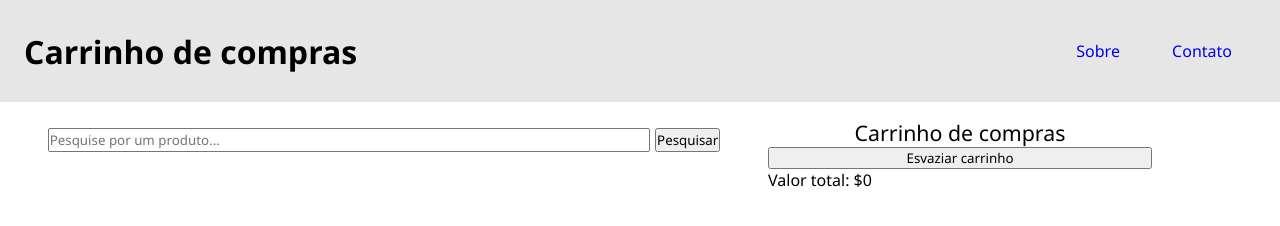
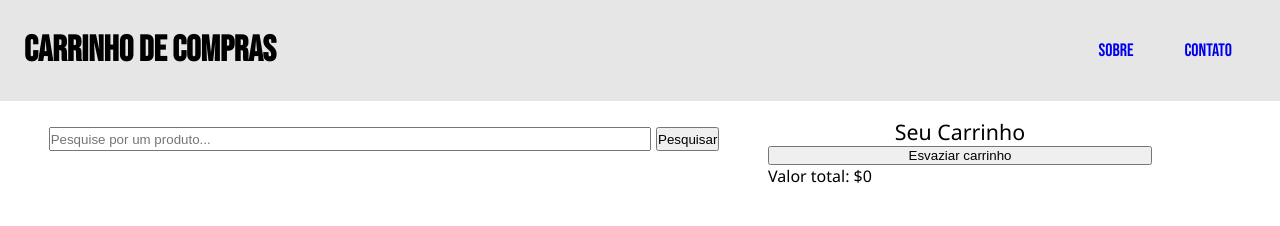
Before and after one commit to markyangit/shopping-cart, a website: page index.html in a window 1280 px wide. Drawn offline with Linux system fonts and the light colour scheme; no server answers.

Commit message:
Mudança na fonte do header

```diff
--- a/index.html
+++ b/index.html
@@ -27,7 +27,7 @@
         <section class="items"></section>
       </section>
       <section class="cart">
-        <span class="cart__title">Carrinho de compras</span>
+        <span class="cart__title">Seu Carrinho</span>
         <button class="empty-cart">Esvaziar carrinho</button>
         <ol class="cart__items"></ol>
         <section>
--- a/style.css
+++ b/style.css
@@ -1,12 +1,15 @@
+@import url('https://fonts.googleapis.com/css2?family=Bebas+Neue&display=swap');
+
 * {
   margin: 0;
   padding: 0;
-  font-family: 'Segoe UI', Tahoma, Geneva, Verdana, sans-serif;
 }
 
 .header {
   display: flex;
   justify-content: space-between;
+  font-family: 'Bebas Neue', cursive;
+  font-size: large;
   align-items: center;
   padding: 2vh;
   padding-left: 3vh;
@@ -66,6 +69,7 @@ a:hover {
 
 .container-geral {
   display: flex;
+  font-family: 'Segoe UI', Tahoma, Geneva, Verdana, sans-serif;
 }
 
 .container {
```
